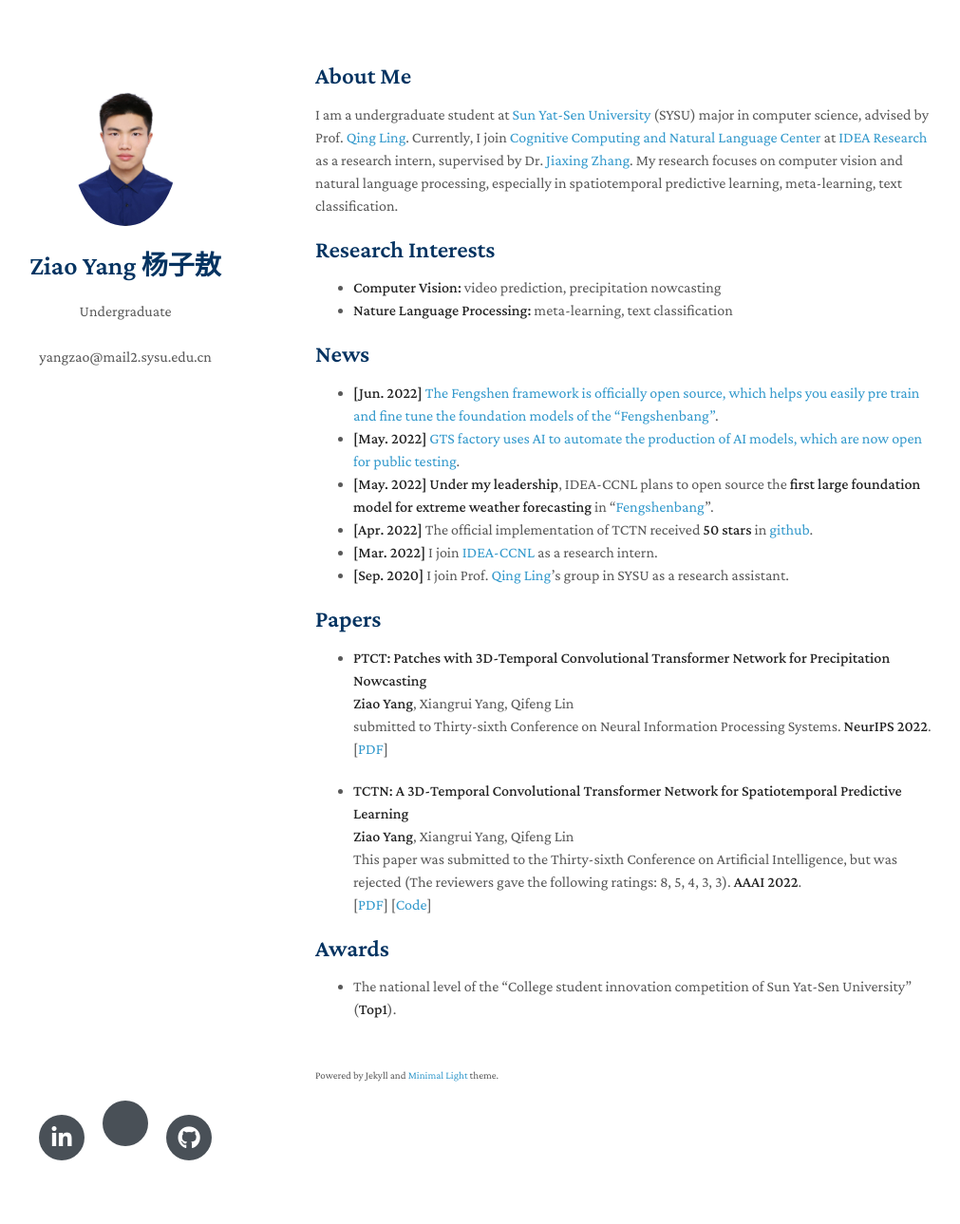
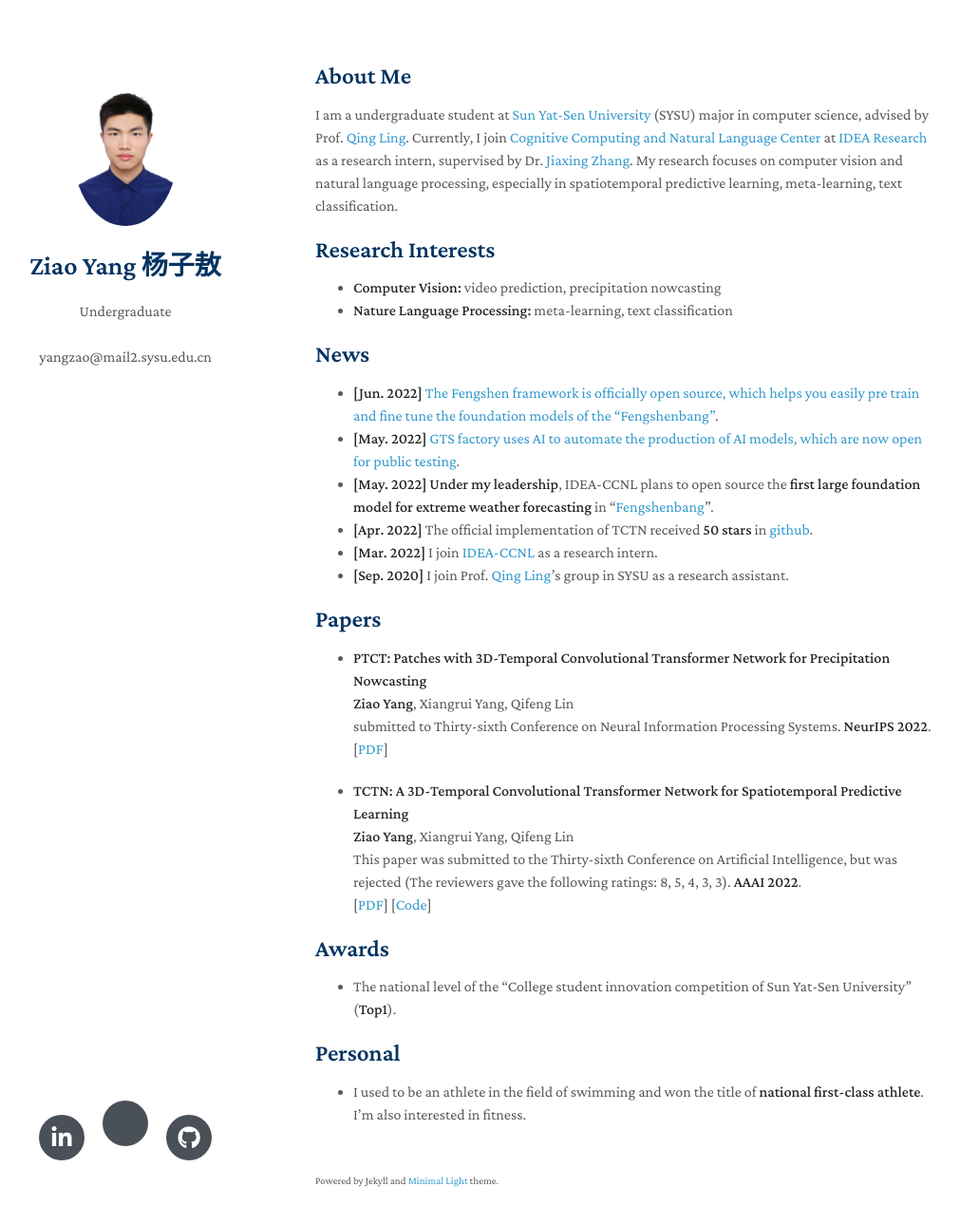
Before and after one commit to yangziao56/homepage, a Jekyll site: the page built from index.md, in a window 1280 px wide and 1324 px high. Shown: the top 1289 px of the window at 95% size, without its empty margins (138-1149 px from the left). Built offline with Jekyll 4.4.1, drawn with Linux system fonts in a browser that asks for light colours; nearby versions of some CDN libraries; a style sheet for code colours, icons or effects is not loaded; our own code applies the rules of GitHub Pages for plain Markdown files.

Commit message:
Update index.md
Signed-off-by: Ziao Yang <70676524+yangziao56@users.noreply.github.com>

```diff
--- a/index.md
+++ b/index.md
@@ -43,3 +43,7 @@ My research focuses on computer vision and natural language processing, especial
 ## Awards
 
 - The national level of the “College student innovation competition of Sun Yat-Sen University” (**Top1**).
+
+
+## Personal
+- I used to be an athlete in the field of swimming and won the title of **national first-class athlete**. I'm also interested in fitness.
```
